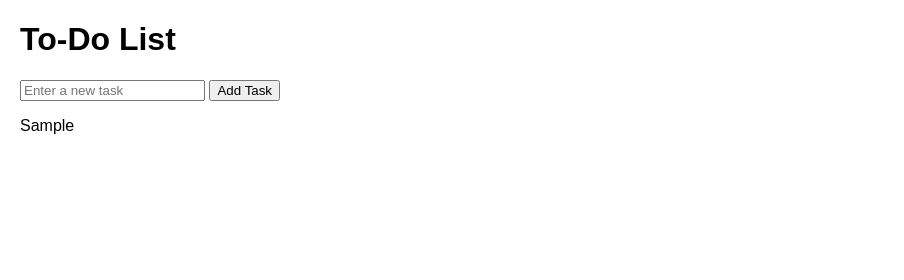
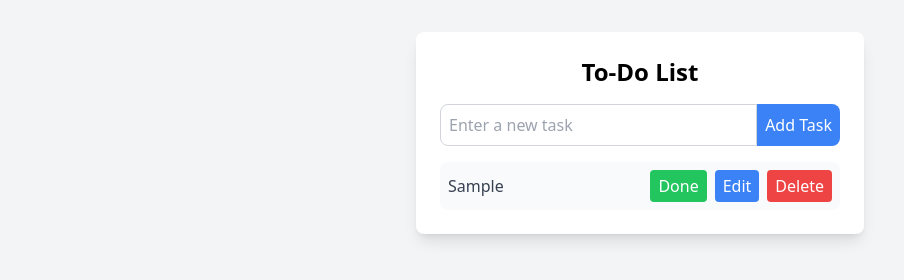
Before and after one commit to kholilullahhhh/toDoList-tailwind, a plain HTML site: page index.html in a window 1280 px wide. Both pictures are taken after typing "Sample" into the empty fields and a click on the button "Add Task". Shown: the whole page, without its empty margins (0-904 px from the left). Drawn offline with nearby package versions, Linux system fonts and the light colour scheme.

Commit message:
push (edit, delete)

```diff
--- a/index.html
+++ b/index.html
@@ -4,26 +4,17 @@
     <meta charset="UTF-8">
     <meta name="viewport" content="width=device-width, initial-scale=1.0">
     <title>To-Do List Application</title>
-    <style>
-        body {
-            font-family: Arial, sans-serif;
-            margin: 20px;
-        }
-        #todo-list {
-            list-style-type: none;
-            padding: 0;
-        }
-        .completed {
-            text-decoration: line-through;
-            color: gray;
-        }
-    </style>
+    <script src="https://cdn.tailwindcss.com"></script>
 </head>
-<body>
-    <h1>To-Do List</h1>
-    <input type="text" id="task-input" placeholder="Enter a new task">
-    <button onclick="addTask()">Add Task</button>
-    <ul id="todo-list"></ul>
+<body class="bg-gray-100 p-8">
+    <div class="max-w-md mx-auto bg-white p-6 rounded-lg shadow-lg">
+        <h1 class="text-2xl font-bold mb-4 text-center">To-Do List</h1>
+        <div class="flex mb-4">
+            <input type="text" id="task-input" placeholder="Enter a new task" class="flex-grow p-2 border border-gray-300 rounded-l-lg focus:outline-none focus:ring-2 focus:ring-blue-500">
+            <button onclick="addTask()" class="bg-blue-500 text-white p-2 rounded-r-lg hover:bg-blue-600">Add Task</button>
+        </div>
+        <ul id="todo-list" class="space-y-2"></ul>
+    </div>
 
     <script>
         // Array to store tasks
@@ -48,17 +39,40 @@
 
             tasks.forEach((task, index) => {
                 const li = document.createElement('li');
-                li.textContent = task.text;
+                li.className = "flex items-center justify-between p-2 bg-gray-50 rounded-lg";
 
-                if (task.completed) {
-                    li.classList.add('completed');
-                }
+                // Task text
+                const taskText = document.createElement('span');
+                taskText.className = `flex-grow ${task.completed ? 'line-through text-gray-500' : 'text-gray-700'}`;
+                taskText.textContent = task.text;
+                li.appendChild(taskText);
 
-                // Add a click event to mark task as completed
-                li.addEventListener('click', () => {
-                    toggleCompleted(index);
-                });
+                // Buttons container
+                const buttonsContainer = document.createElement('div');
+                buttonsContainer.className = "flex space-x-2";
 
+                // Done/Undone button
+                const doneButton = document.createElement('button');
+                doneButton.className = `px-2 py-1 rounded ${task.completed ? 'bg-yellow-500 hover:bg-yellow-600' : 'bg-green-500 hover:bg-green-600'} text-white`;
+                doneButton.textContent = task.completed ? "Undo" : "Done";
+                doneButton.onclick = () => toggleCompleted(index);
+                buttonsContainer.appendChild(doneButton);
+
+                // Edit button
+                const editButton = document.createElement('button');
+                editButton.className = "px-2 py-1 bg-blue-500 hover:bg-blue-600 text-white rounded";
+                editButton.textContent = "Edit";
+                editButton.onclick = () => editTask(index);
+                buttonsContainer.appendChild(editButton);
+
+                // Delete button
+                const deleteButton = document.createElement('button');
+                deleteButton.className = "px-2 py-1 bg-red-500 hover:bg-red-600 text-white rounded";
+                deleteButton.textContent = "Delete";
+                deleteButton.onclick = () => deleteTask(index);
+                buttonsContainer.appendChild(deleteButton);
+
+                li.appendChild(buttonsContainer);
                 todoList.appendChild(li);
             });
         }
@@ -69,6 +83,23 @@
             displayTasks();
         }
 
+        // Function to edit a task
+        function editTask(index) {
+            const newText = prompt("Edit your task:", tasks[index].text);
+            if (newText !== null && newText.trim() !== "") {
+                tasks[index].text = newText.trim();
+                displayTasks();
+            }
+        }
+
+        // Function to delete a task
+        function deleteTask(index) {
+            if (confirm("Are you sure you want to delete this task?")) {
+                tasks.splice(index, 1);
+                displayTasks();
+            }
+        }
+
         // Initial display of tasks
         displayTasks();
     </script>
```
